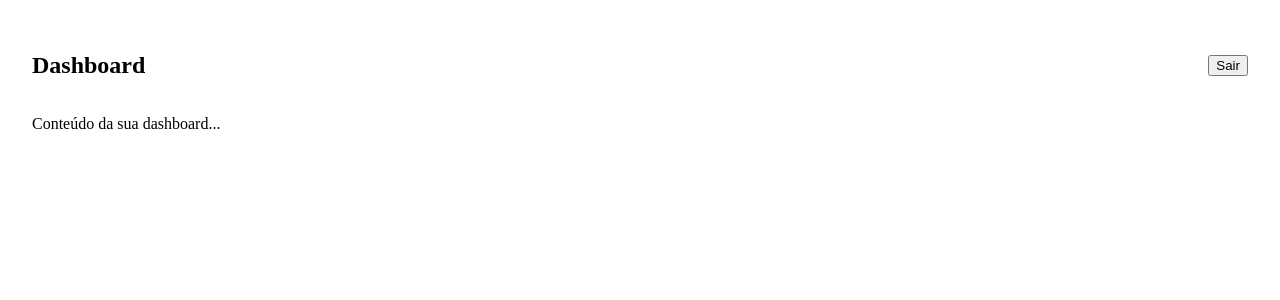
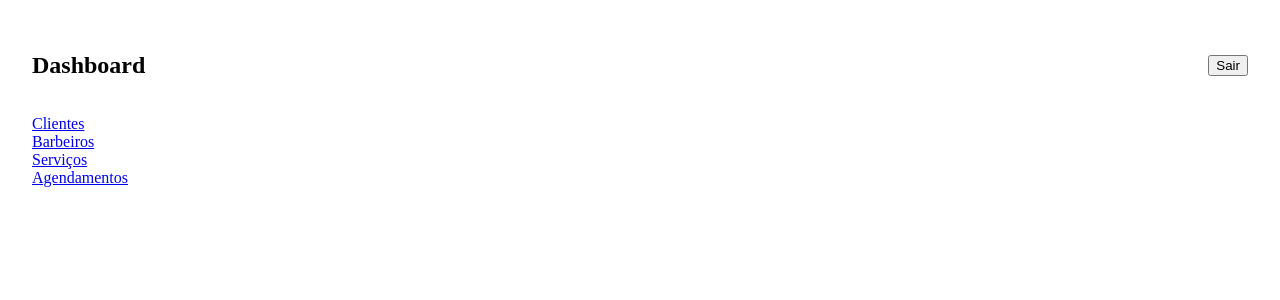
Before and after one commit to pablosscosta/barbershop-manager, a React app in the folder frontend/: page /dashboard in a window 1280 px wide. Shown: the top 300 px of the page. Built offline with nearby package versions, Linux system fonts and the light colour scheme; sample sign-in values are in the browser's storage; the HTML template or start-up script is replaced by a standard one.

Commit message:
feat(frontend): implementa o fluxo de navegação inicial adicionando links em 'pages/Home.jsx' e 'pages/Dashboard.jsx'

```diff
--- a/frontend/src/App.jsx
+++ b/frontend/src/App.jsx
@@ -2,18 +2,23 @@ import { BrowserRouter as Router, Routes, Route } from "react-router-dom";
 import Home from "./pages/Home";
 import Login from "./pages/Login";
 import Register from "./pages/Register";
+import PrivateRoute from "./components/PrivateRoute";
 import Dashboard from "./pages/Dashboard";
-import PrivateRoute from "./components/PrivateRoute";
+import Clients from "./pages/Clients";
+import Barbers from "./pages/Barbers";
+import Services from "./pages/Services";
+import Appointments from "./pages/Appointments";
 
 function App() {
   return (
     <Router>
       <Routes>
+        {/* Rotas públicas */}
         <Route path="/" element={<Home />} />
         <Route path="/login" element={<Login />} />
         <Route path="/register" element={<Register />} />
 
-        {/* Rota protegida */}
+        {/* Rotas protegidas */}
         <Route
           path="/dashboard"
           element={
@@ -22,6 +27,39 @@ function App() {
             </PrivateRoute>
           }
         />
+        <Route
+          path="/clients"
+          element={
+            <PrivateRoute>
+              <Clients />
+            </PrivateRoute>
+          }
+        />
+        <Route
+          path="/barbers"
+          element={
+            <PrivateRoute>
+              <Barbers />
+            </PrivateRoute>
+          }
+        />
+        <Route
+          path="/services"
+          element={
+            <PrivateRoute>
+              <Services />
+            </PrivateRoute>
+          }
+        />
+        <Route
+          path="/appointments"
+          element={
+            <PrivateRoute>
+              <Appointments />
+            </PrivateRoute>
+          }
+        />
+
       </Routes>
     </Router>
   );
--- /dev/null
+++ b/frontend/src/pages/Appointments.jsx
@@ -0,0 +1,9 @@
+function Appointments() {
+  return (
+    <div style={{ textAlign: "center", marginTop: "50px" }}>
+      <h1>Agendamentos</h1>
+    </div>
+  );
+}
+
+export default Appointments;
--- /dev/null
+++ b/frontend/src/pages/Barbers.jsx
@@ -0,0 +1,9 @@
+function Barbers() {
+  return (
+    <div style={{ textAlign: "center", marginTop: "50px" }}>
+      <h1>Barbeiros</h1>
+    </div>
+  );
+}
+
+export default Barbers;
--- /dev/null
+++ b/frontend/src/pages/Clients.jsx
@@ -0,0 +1,9 @@
+function Clients() {
+  return (
+    <div style={{ textAlign: "center", marginTop: "50px" }}>
+      <h1>Clientes</h1>
+    </div>
+  );
+}
+
+export default Clients;
--- a/frontend/src/pages/Dashboard.jsx
+++ b/frontend/src/pages/Dashboard.jsx
@@ -1,4 +1,5 @@
 import { useNavigate } from "react-router-dom";
+import { Link } from "react-router-dom";
 
 function Dashboard() {
   const navigate = useNavigate();
@@ -16,7 +17,14 @@ function Dashboard() {
       </header>
 
       <main style={{ marginTop: "16px" }}>
-        <p>Conteúdo da sua dashboard...</p>
+        <nav style={{ marginTop: "16px" }}>
+          <ul style={{ listStyle: "none", padding: 0 }}>
+            <li><Link to="/clients">Clientes</Link></li>
+            <li><Link to="/barbers">Barbeiros</Link></li>
+            <li><Link to="/services">Serviços</Link></li>
+            <li><Link to="/appointments">Agendamentos</Link></li>
+          </ul>
+        </nav>
       </main>
     </div>
   );
--- a/frontend/src/pages/Home.jsx
+++ b/frontend/src/pages/Home.jsx
@@ -1,8 +1,20 @@
+import { Link } from "react-router-dom";
+
 function Home() {
   return (
     <div style={{ textAlign: "center", marginTop: "50px" }}>
       <h1>Barbershop Manager</h1>
       <p>Frontend está rodando 🚀</p>
+      <nav style={{ marginTop: "16px" }}>
+        <ul style={{ listStyle: "none", padding: 0 }}>
+          <a href="/login">
+            <button>Login</button>
+          </a>
+          <a href="/register">
+            <button>Cadastro</button>
+          </a>
+        </ul>
+      </nav>
     </div>
   );
 }
--- /dev/null
+++ b/frontend/src/pages/Services.jsx
@@ -0,0 +1,9 @@
+function Services() {
+  return (
+    <div style={{ textAlign: "center", marginTop: "50px" }}>
+      <h1>Serviços</h1>
+    </div>
+  );
+}
+
+export default Services;
```
